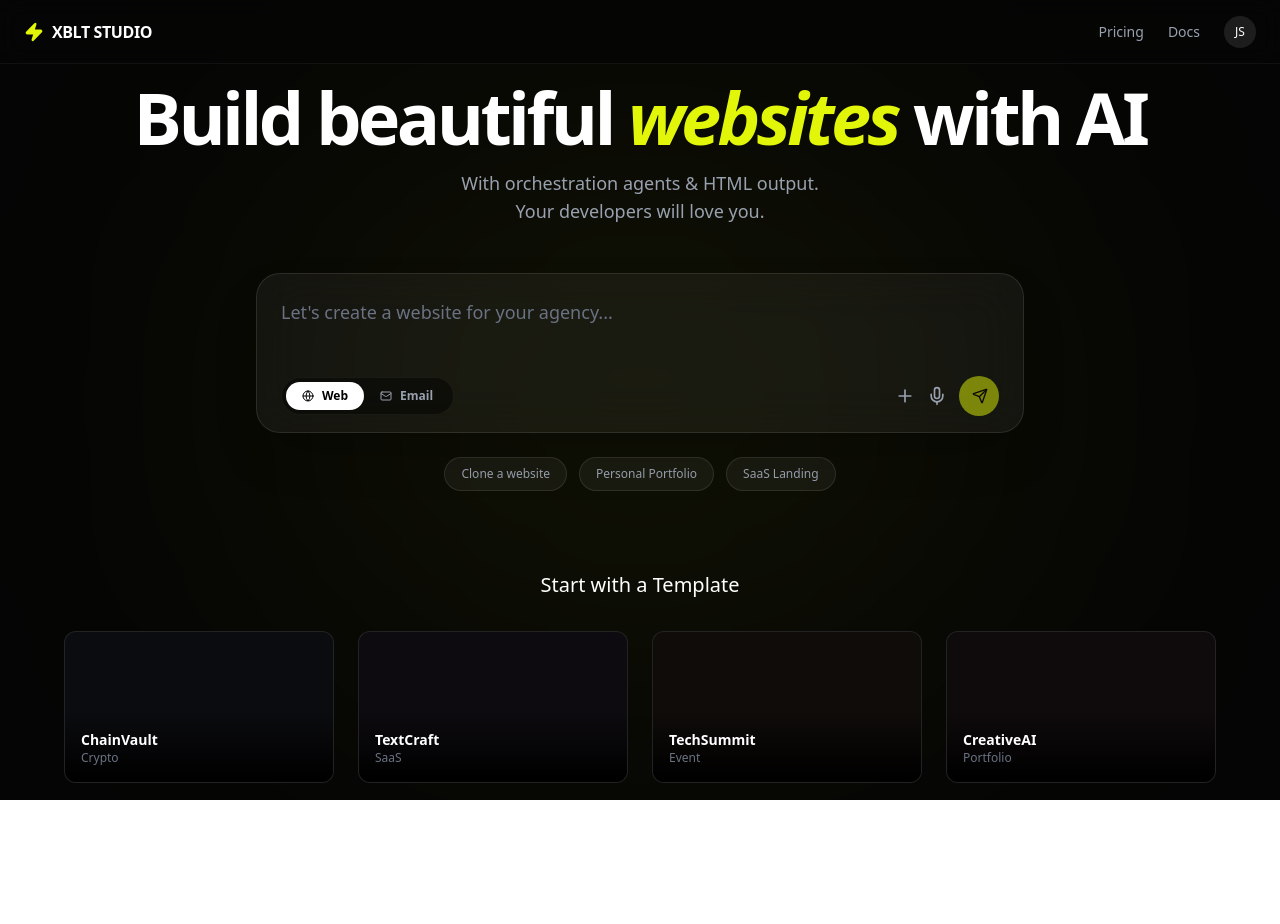
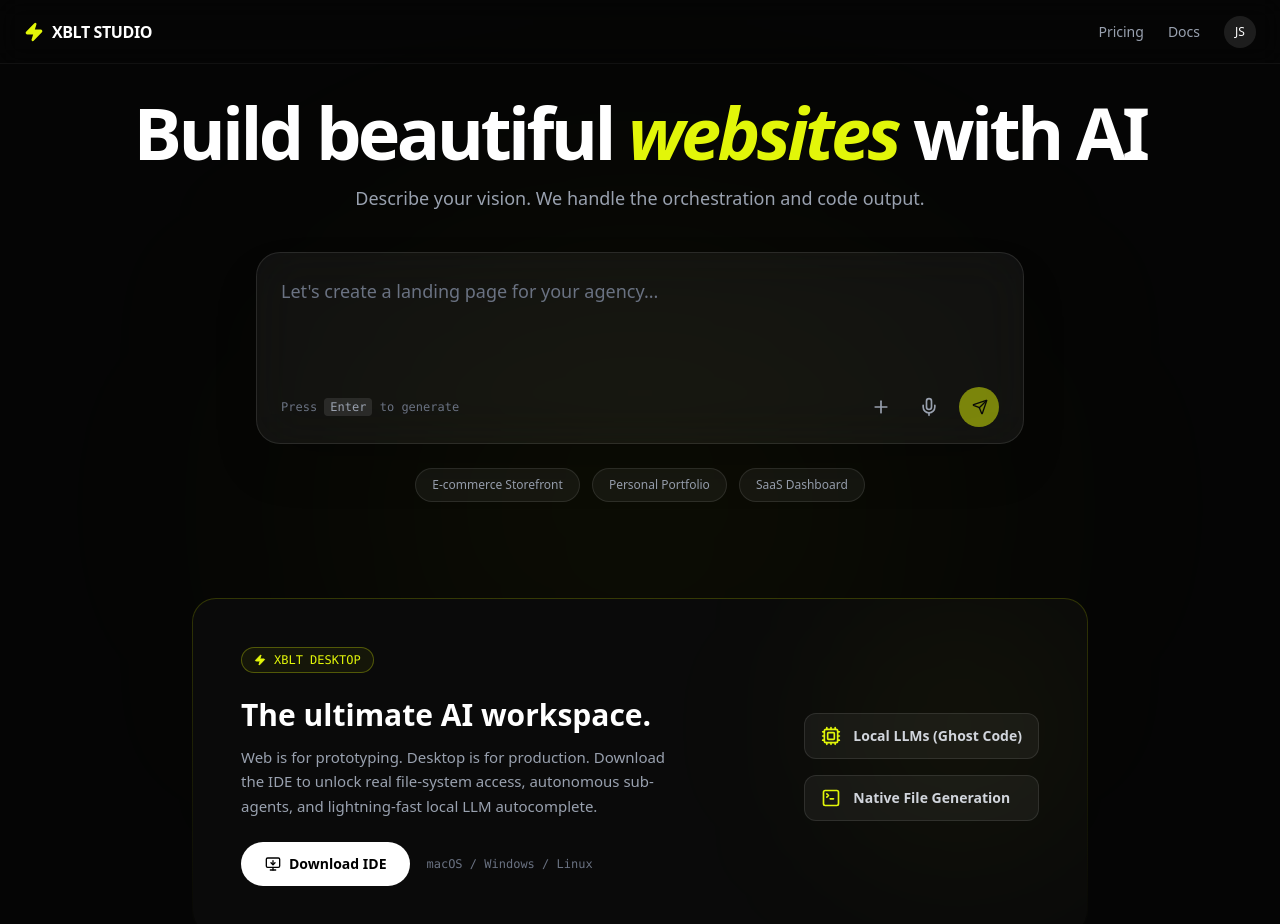
Before and after one commit to 201Harsh/XBLT-Web, a Next.js app in the folder client/: page /gen in a window 1280 px wide. Shown: the top 924 px of the page. Before the commit the page ends 800 px from the top, so only its background shows below. Built offline with nearby package versions, Linux system fonts and the light colour scheme.

Commit message:
refactor-fix: redesign 'Header' and fix visual UI bugs
- Replaced the old header layout with a streamlined design.
- Corrected UI elements overlapping in the main view.
- Refactored the underlying styling logic to prevent future glitches.

```diff
--- a/client/app/Components/Header.tsx
+++ b/client/app/Components/Header.tsx
@@ -26,8 +26,8 @@
 
   return (
     <>
-      <nav className="fixed top-0 w-full z-50 backdrop-blur-md border-b border-white/10 bg-black/60">
-        <div className="max-w-7xl mx-auto px-6 h-20 flex items-center justify-between">
+      <nav className="fixed top-0 w-full z-50 mt-4">
+        <div className="max-w-7xl mx-auto px-6 h-20 flex items-center justify-between bg-black/5 rounded-full backdrop-blur-lg p-4">
           <Link
             href="/"
             className="flex items-center gap-2 group cursor-pointer relative z-50"
@@ -41,7 +41,7 @@
             </span>
           </Link>
 
-          <div className="hidden md:flex items-center gap-8 text-sm font-medium text-gray-400">
+          <div className="hidden md:flex items-center gap-8 text-sm font-medium text-gray-200">
             {navLinks.map((link) => (
               <Link
                 key={link.name}
--- a/client/app/gen/page.tsx
+++ b/client/app/gen/page.tsx
@@ -2,42 +2,20 @@
 
 import React, { useState } from "react";
 import { motion } from "framer-motion";
-import { Zap, Globe, Mail, Plus, Mic, Send } from "lucide-react";
+import {
+  Zap,
+  Plus,
+  Mic,
+  Send,
+  MonitorDown,
+  TerminalSquare,
+  Cpu,
+} from "lucide-react";
 import { useRouter } from "next/navigation";
-import clsx from "clsx";
-
-// --- DUMMY TEMPLATES ---
-const TEMPLATES = [
-  {
-    id: "chainvault",
-    name: "ChainVault",
-    tag: "Crypto",
-    color: "bg-blue-500/10",
-  },
-  {
-    id: "textcraft",
-    name: "TextCraft",
-    tag: "SaaS",
-    color: "bg-purple-500/10",
-  },
-  {
-    id: "techsummit",
-    name: "TechSummit",
-    tag: "Event",
-    color: "bg-orange-500/10",
-  },
-  {
-    id: "creativeai",
-    name: "CreativeAI",
-    tag: "Portfolio",
-    color: "bg-pink-500/10",
-  },
-];
 
 export default function GenPage() {
   const router = useRouter();
   const [prompt, setPrompt] = useState("");
-  const [mode, setMode] = useState<"web" | "email">("web");
 
   const handleGenerate = (e?: React.FormEvent) => {
     e?.preventDefault();
@@ -46,7 +24,8 @@
     // Generate a random ID for the session
     const sessionId = Math.random().toString(36).substring(7);
 
-    router.push(`/gen/${sessionId}`);
+    // Push to the workspace dynamic route
+    router.push(`/gen/${sessionId}?prompt=${encodeURIComponent(prompt)}`);
   };
 
   return (
@@ -70,31 +49,30 @@
       <motion.div
         initial={{ opacity: 0 }}
         animate={{ opacity: 1 }}
-        className="flex-1 flex flex-col items-center justify-center px-6 relative pt-16"
+        className="flex-1 flex flex-col items-center justify-center px-6 relative pt-24 pb-20"
       >
         {/* Ambient Glow */}
-        <div className="absolute top-1/2 left-1/2 -translate-x-1/2 -translate-y-1/2 w-200 h-150 bg-[#E2F609]/5 blur-[150px] rounded-full pointer-events-none" />
+        <div className="absolute top-1/2 left-1/2 -translate-x-1/2 -translate-y-1/2 w-[600px] h-[400px] bg-[#E2F609]/5 blur-[150px] rounded-full pointer-events-none" />
 
-        <div className="text-center mb-12 relative z-10">
+        <div className="text-center mb-10 relative z-10">
           <h1 className="text-5xl md:text-7xl font-bold tracking-tighter mb-4">
             Build beautiful{" "}
             <span className="text-[#E2F609] italic">websites</span> with AI
           </h1>
           <p className="text-gray-400 text-lg">
-            With orchestration agents & HTML output. <br /> Your developers will
-            love you.
+            Describe your vision. We handle the orchestration and code output.
           </p>
         </div>
 
-        {/* INPUT CONTAINER */}
+        {/* --- PURE GEN INPUT CONTAINER --- */}
         <div className="w-full max-w-3xl relative z-20">
           <div className="p-2 rounded-3xl border border-white/10 bg-white/5 backdrop-blur-xl shadow-2xl">
             <form onSubmit={handleGenerate} className="relative">
               <textarea
                 value={prompt}
                 onChange={(e) => setPrompt(e.target.value)}
-                placeholder="Let's create a website for your agency..."
-                className="w-full bg-transparent text-lg text-white placeholder-gray-500 p-4 min-h-20 resize-none focus:outline-none"
+                placeholder="Let's create a landing page for your agency..."
+                className="w-full bg-transparent text-lg text-white placeholder-gray-500 p-4 min-h-[120px] resize-none focus:outline-none"
                 onKeyDown={(e) => {
                   if (e.key === "Enter" && !e.shiftKey) {
                     e.preventDefault();
@@ -103,53 +81,33 @@
                 }}
               />
 
+              {/* Bottom Actions */}
               <div className="flex items-center justify-between px-4 pb-2">
-                {/* Toggles */}
-                <div className="flex bg-black/40 rounded-full p-1 border border-white/5">
-                  <button
-                    type="button"
-                    onClick={() => setMode("web")}
-                    className={clsx(
-                      "px-4 py-1.5 rounded-full text-xs font-bold transition-all flex items-center gap-2",
-                      mode === "web"
-                        ? "bg-white text-black"
-                        : "text-gray-400 hover:text-white",
-                    )}
-                  >
-                    <Globe className="w-3 h-3" /> Web
-                  </button>
-                  <button
-                    type="button"
-                    onClick={() => setMode("email")}
-                    className={clsx(
-                      "px-4 py-1.5 rounded-full text-xs font-bold transition-all flex items-center gap-2",
-                      mode === "email"
-                        ? "bg-white text-black"
-                        : "text-gray-400 hover:text-white",
-                    )}
-                  >
-                    <Mail className="w-3 h-3" /> Email
-                  </button>
+                <div className="text-xs text-gray-500 font-mono">
+                  Press{" "}
+                  <kbd className="bg-white/10 px-1.5 py-0.5 rounded text-gray-400">
+                    Enter
+                  </kbd>{" "}
+                  to generate
                 </div>
 
-                {/* Actions */}
                 <div className="flex items-center gap-3">
                   <button
                     type="button"
-                    className="text-gray-400 hover:text-white"
+                    className="p-2 rounded-full hover:bg-white/5 text-gray-400 hover:text-white transition-colors"
                   >
                     <Plus className="w-5 h-5" />
                   </button>
                   <button
                     type="button"
-                    className="text-gray-400 hover:text-white"
+                    className="p-2 rounded-full hover:bg-white/5 text-gray-400 hover:text-white transition-colors"
                   >
                     <Mic className="w-5 h-5" />
                   </button>
                   <button
                     type="submit"
                     disabled={!prompt.trim()}
-                    className="w-10 h-10 bg-[#E2F609] rounded-full flex items-center justify-center text-black hover:scale-110 transition-transform disabled:opacity-50"
+                    className="w-10 h-10 bg-[#E2F609] rounded-full flex items-center justify-center text-black hover:scale-110 transition-transform disabled:opacity-50 disabled:cursor-not-allowed"
                   >
                     <Send className="w-4 h-4 ml-0.5" />
                   </button>
@@ -158,48 +116,71 @@
             </form>
           </div>
 
-          {/* Chips */}
-          <div className="flex justify-center gap-3 mt-6">
-            {["Clone a website", "Personal Portfolio", "SaaS Landing"].map(
-              (item) => (
+          {/* Prompt Chips */}
+          <div className="flex flex-wrap justify-center gap-3 mt-6">
+            {[
+              "E-commerce Storefront",
+              "Personal Portfolio",
+              "SaaS Dashboard",
+            ].map((item) => (
               <button
                 key={item}
                 onClick={() => setPrompt(`Create a ${item}`)}
-                  className="px-4 py-2 rounded-full border border-white/10 bg-white/5 text-xs text-gray-400 hover:border-[#E2F609]/50 hover:text-white transition-all"
+                className="px-4 py-2 rounded-full border border-white/10 bg-white/5 text-xs text-gray-400 hover:border-[#E2F609]/50 hover:text-white hover:bg-white/10 transition-all"
               >
                 {item}
               </button>
-              ),
-            )}
+            ))}
           </div>
         </div>
 
-        {/* TEMPLATES GRID */}
-        <div className="mt-20 w-full max-w-6xl relative z-10">
-          <h3 className="text-center text-xl text-white mb-8">
-            Start with a Template
+        {/* --- DESKTOP IDE CTA BANNER --- */}
+        <div className="mt-24 w-full max-w-4xl relative z-10">
+          <div className="p-[1px] rounded-3xl bg-gradient-to-b from-[#E2F609]/20 to-transparent">
+            <div className="bg-[#0A0A0A] p-8 md:p-12 rounded-[23px] flex flex-col md:flex-row items-center justify-between gap-8 relative overflow-hidden">
+              {/* Inner Glow */}
+              <div className="absolute top-0 right-0 p-32 bg-[#E2F609]/5 blur-[100px] rounded-full pointer-events-none" />
+
+              <div className="flex-1 relative z-10">
+                <div className="inline-flex items-center gap-2 px-3 py-1 rounded-full border border-[#E2F609]/30 bg-[#E2F609]/5 text-[#E2F609] text-xs font-mono mb-6">
+                  <Zap className="w-3 h-3 fill-[#E2F609]" />
+                  <span>XBLT DESKTOP</span>
+                </div>
+                <h3 className="text-3xl font-bold mb-3 text-white">
+                  The ultimate AI workspace.
                 </h3>
-          <div className="grid grid-cols-2 md:grid-cols-4 gap-6">
-            {TEMPLATES.map((t) => (
-              <div
-                key={t.id}
-                onClick={() => router.push(`/gen/${t.id}?template=${t.id}`)}
-                className="group relative aspect-video rounded-xl bg-[#0A0A0A] border border-white/10 overflow-hidden hover:border-[#E2F609]/50 transition-all cursor-pointer"
-              >
-                <div
-                  className={`absolute inset-0 ${t.color} opacity-20 group-hover:opacity-30 transition-opacity`}
-                />
-                <div className="absolute inset-0 flex items-center justify-center opacity-0 group-hover:opacity-100 transition-opacity">
-                  <span className="px-4 py-2 bg-black/80 rounded-full text-xs font-bold border border-white/10 text-white backdrop-blur">
-                    Use Template
+                <p className="text-gray-400 text-[15px] leading-relaxed mb-6 max-w-md">
+                  Web is for prototyping. Desktop is for production. Download
+                  the IDE to unlock real file-system access, autonomous
+                  sub-agents, and lightning-fast local LLM autocomplete.
+                </p>
+
+                <div className="flex items-center gap-4">
+                  <button className="px-6 py-3 bg-white text-black hover:bg-gray-200 transition-colors rounded-full text-sm font-bold flex items-center gap-2">
+                    <MonitorDown className="w-4 h-4" /> Download IDE
+                  </button>
+                  <span className="text-xs text-gray-500 font-mono">
+                    macOS / Windows / Linux
                   </span>
                 </div>
-                <div className="absolute bottom-0 left-0 right-0 p-4 bg-linear-to-t from-black to-transparent">
-                  <p className="text-sm font-bold text-white">{t.name}</p>
-                  <p className="text-xs text-gray-500">{t.tag}</p>
+              </div>
+
+              {/* Feature Icons Grid */}
+              <div className="grid grid-cols-1 gap-4 relative z-10 shrink-0">
+                <div className="flex items-center gap-3 bg-white/5 border border-white/10 px-4 py-3 rounded-xl">
+                  <Cpu className="w-5 h-5 text-[#E2F609]" />
+                  <span className="text-sm font-bold text-gray-300">
+                    Local LLMs (Ghost Code)
+                  </span>
+                </div>
+                <div className="flex items-center gap-3 bg-white/5 border border-white/10 px-4 py-3 rounded-xl">
+                  <TerminalSquare className="w-5 h-5 text-[#E2F609]" />
+                  <span className="text-sm font-bold text-gray-300">
+                    Native File Generation
+                  </span>
                 </div>
               </div>
-            ))}
+            </div>
           </div>
         </div>
       </motion.div>
```
Lines whose indentation alone changed are shown as unchanged.
